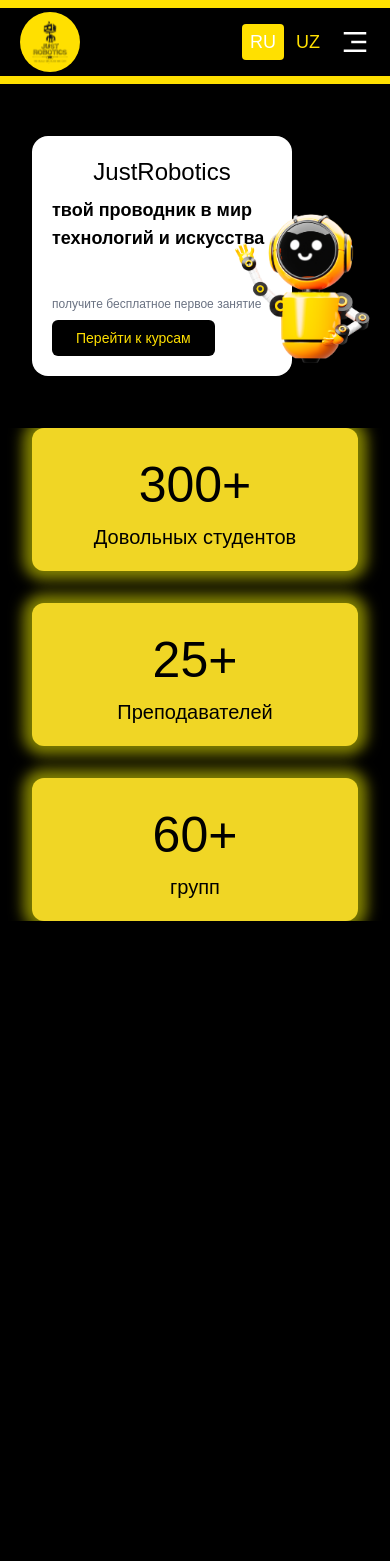
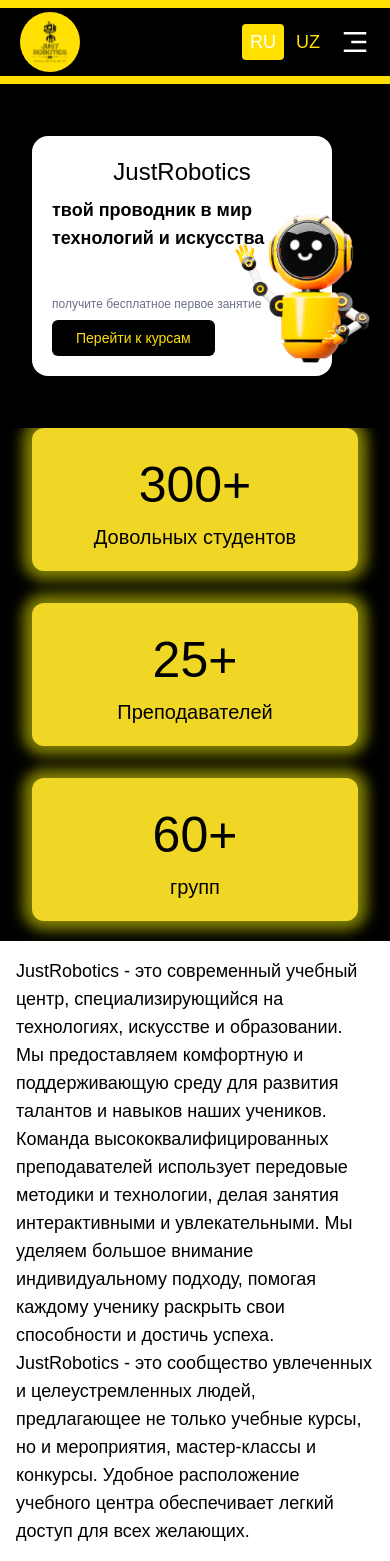
Before and after one commit to Zehn77/just-robotics, a React (Vite) app: page / in a window 390 px wide. Shown: the top 1561 px of the page. Before the commit the page ends 921 px from the top, so only its background shows below. Built offline with nearby package versions, Linux system fonts and the light colour scheme; a web font is replaced by a local one.

Commit message:
feat: implement Description section

```diff
--- a/src/App.tsx
+++ b/src/App.tsx
@@ -1,4 +1,5 @@
 import { Cards } from "./components/cards/Cards";
+import { Description } from "./components/desctiption/Description";
 import { Header } from "./components/header/Header";
 import { Hero } from "./components/hero/Hero";
 
@@ -10,6 +11,8 @@
       <Hero />
 
       <Cards />
+
+      <Description />
     </div>
   );
 }
--- a/src/components/cards/Cards.tsx
+++ b/src/components/cards/Cards.tsx
@@ -20,7 +20,7 @@
 
 export const Cards = () => {
   return (
-    <section className="z-10 max-w-[1150px] mx-auto flex gap-8 px-8 flex-wrap">
+    <section className="z-10 max-w-[1150px] mx-auto flex gap-8 px-8 flex-wrap mb-5 md:mb-0">
       {items.map((item) => (
         <Card key={item.id} item={item} />
       ))}
--- /dev/null
+++ b/src/components/courses/Courses.tsx
@@ -0,0 +1,3 @@
+export const Courses = () => {
+  return <section>Courses</section>;
+};
--- /dev/null
+++ b/src/components/desctiption/Description.tsx
@@ -0,0 +1,29 @@
+const data = [
+  {
+    id: 0,
+    title: "JustRobotics",
+    desctiption:
+      "это современный учебный центр, специализирующийся на технологиях, искусстве и образовании. Мы предоставляем комфортную и поддерживающую среду для развития талантов и навыков наших учеников. Команда высококвалифицированных преподавателей использует передовые методики и технологии, делая занятия интерактивными и увлекательными. Мы уделяем большое внимание индивидуальному подходу, помогая каждому ученику раскрыть свои способности и достичь успеха.",
+  },
+  {
+    id: 1,
+    title: "JustRobotics",
+    desctiption:
+      "это сообщество увлеченных и целеустремленных людей, предлагающее не только учебные курсы, но и мероприятия, мастер-классы и конкурсы. Удобное расположение учебного центра обеспечивает легкий доступ для всех желающих.",
+  },
+];
+
+export const Description = () => {
+  return (
+    <section className="bg-white p-4 md:p-16 md:mt-[-20px]">
+      <ul className="max-w-[1100px] mx-auto text-lg">
+        {data.map((d) => (
+          <li key={d.id} className="">
+            <span className="font-tektur-700">{d.title}</span>
+            <span> - {d.desctiption}</span>
+          </li>
+        ))}
+      </ul>
+    </section>
+  );
+};
--- a/src/components/hero/Hero.tsx
+++ b/src/components/hero/Hero.tsx
@@ -4,7 +4,7 @@
   return (
     <section className="bg-black">
       <div className="relative px-8 bg-black py-8 max-w-[1300px] mx-auto">
-        <div className="bg-white w-[260px] md:w-[600px] min-h-[240px] md:min-h-[300px] my-5 rounded-2xl p-5 flex flex-col justify-between">
+        <div className="bg-white w-[300px] md:w-[600px] min-h-[240px] md:min-h-[300px] my-5 rounded-2xl p-5 flex flex-col justify-between">
           <div>
             <h3 className="font-tektur-700 text-2xl md:text-7xl text-center">
               JustRobotics
```
